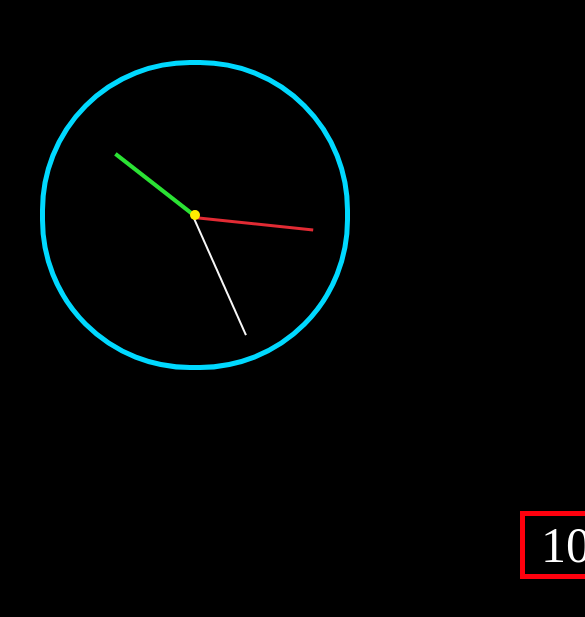
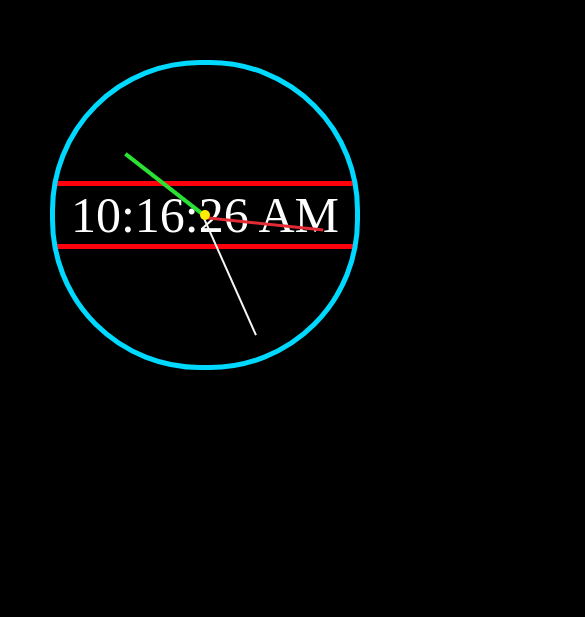
Before and after one commit to Shadab0097/AnalogClock, a plain HTML site: page index.html in a window 390 px wide. Shown: the part 215-832 px from the top of the page, 585 px wide, since content can reach past the window. Drawn offline with Linux system fonts and the light colour scheme.

Commit message:
responsive

```diff
--- a/analog.css
+++ b/analog.css
@@ -4,6 +4,7 @@ body {
     align-items: center;
     height: 100vh;
     background-color: black;
+    overflow-y: hidden;
 
 }
 
@@ -15,6 +16,7 @@ body {
     position: absolute;
     text-align: center;
     justify-content: center;
+    margin-left: 20px;
 }
 
 #seconds {
@@ -69,12 +71,9 @@ body {
     text-align: center;
     font-size: 50px;
     color: #ffffff;
-    margin-left: 100px;
-    margin-right: 100px;
-    position: absolute;
-    left: 420px;
-    bottom: 50px;
+    margin-left: 20px;
+    border-left: 0;
+    border-right: 0;
+
 
 }
-
-.digi {}
```
